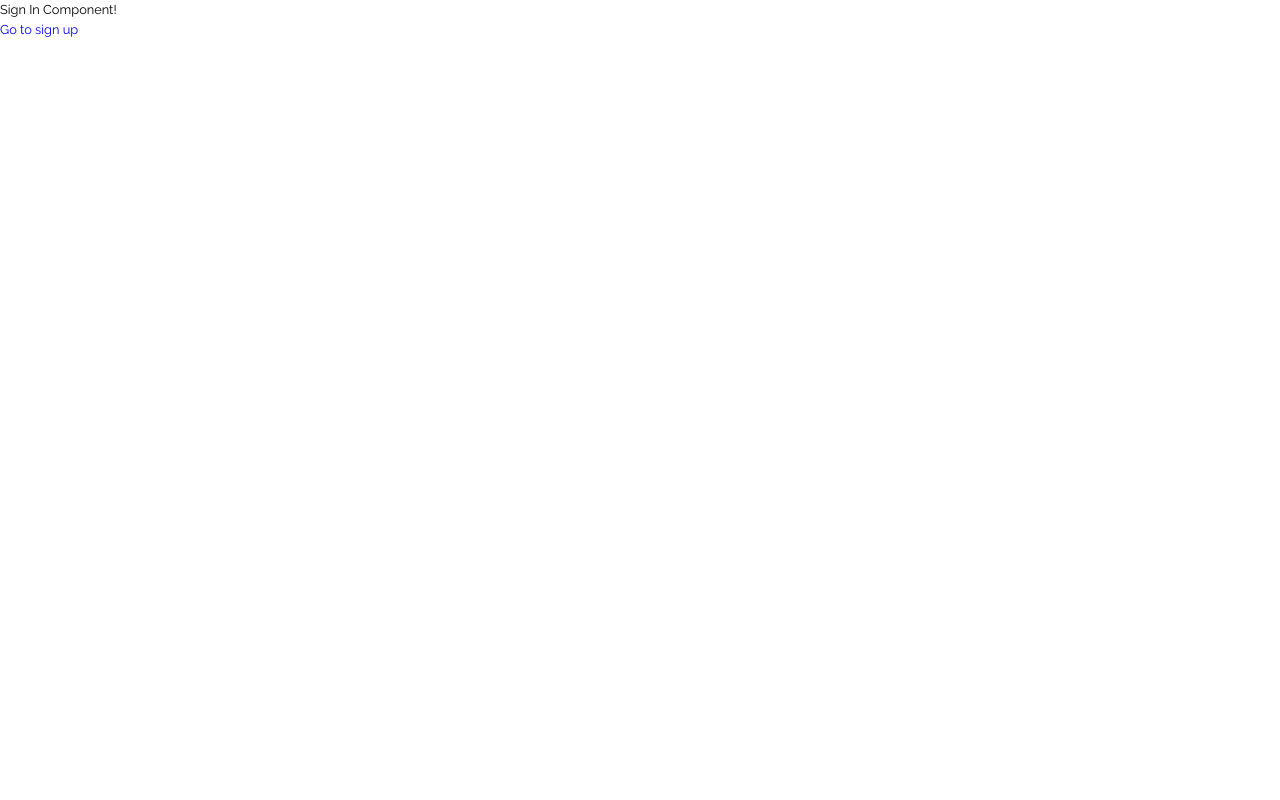
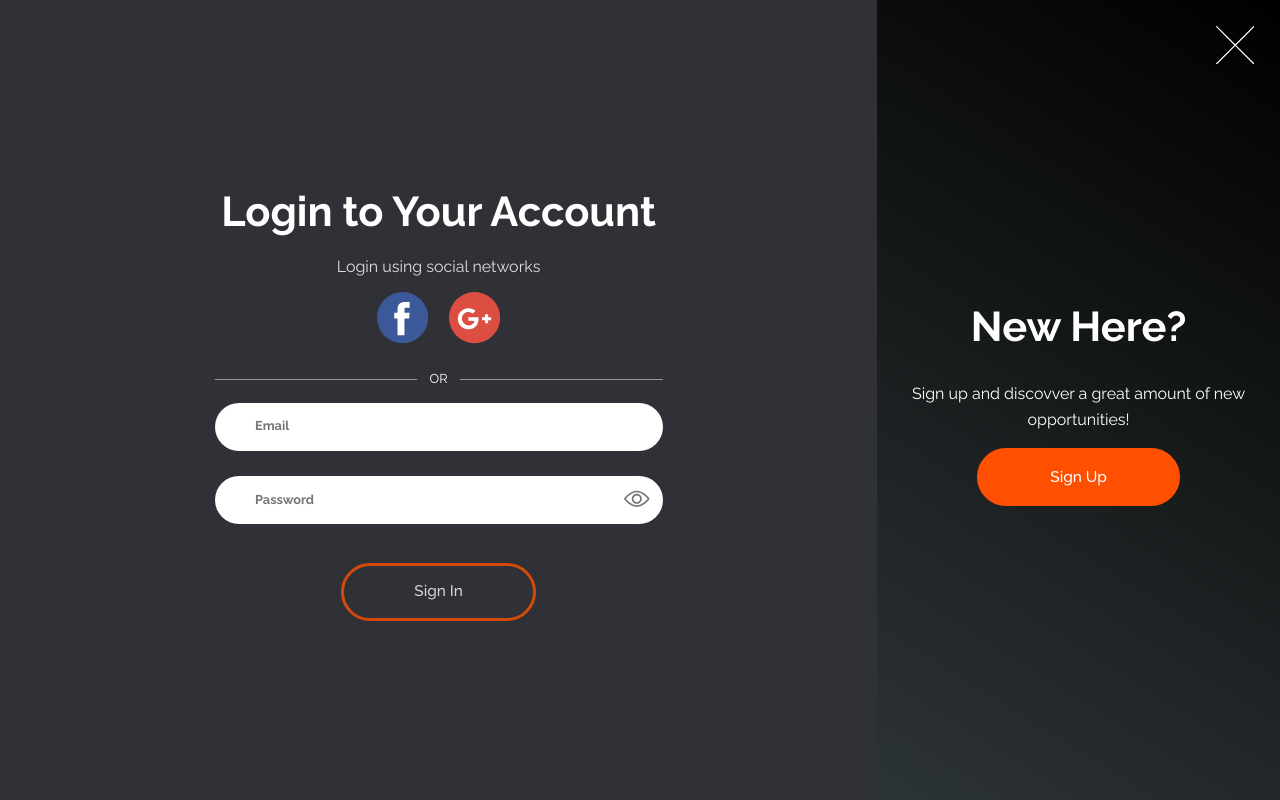
Before and after one commit to rmatu/progress-pal, a React (Create React App) app in the folder web/: page /sign-in in a window 1280 px wide. Built offline with nearby package versions, Linux system fonts and the light colour scheme.

Commit message:
Sign in UI

```diff
--- a/web/src/containers/Auth/SignIn/SignIn.tsx
+++ b/web/src/containers/Auth/SignIn/SignIn.tsx
@@ -1,16 +1,117 @@
-import React from "react";
+import { Field, Formik } from "formik";
+import React, { useState } from "react";
 import { NavLink } from "react-router-dom";
+import { ReactComponent as Cancel } from "../../../assets/svg/cancel.svg";
+import { ReactComponent as EyeIcon } from "../../../assets/svg/eye.svg";
+import { ReactComponent as FacebookIcon } from "../../../assets/svg/facebook.svg";
+import { ReactComponent as GoogleIcon } from "../../../assets/svg/google-plus.svg";
+import { Button, Heading } from "../../../components/UI";
+import { StyledForm } from "../../../components/UI/FormElements";
+import Input from "../../../components/UI/Input/Input";
+import Separator from "../../../components/UI/Separator/Separator";
 import * as ROUTES from "../../../constants/routes";
+import {
+  SignInFormTypes,
+  SignInInitialValues,
+  SignInSchema,
+} from "../../../utils/formSchemas";
+import {
+  AuthText,
+  AuthWrapper,
+  FieldRow,
+  FieldWrapper,
+  GoBack,
+  LoginForm,
+  SignInChange,
+  SocialIcons,
+  StyledP,
+  Wrapper,
+} from "./styles";
+
 interface SignInProps {}
 
 const SignIn: React.FC<SignInProps> = ({}) => {
+  const [passwordVisibility, setPasswordVisibility] = useState<boolean>(false);
+
   return (
-    <div>
-      <p>Sign In Component!</p>
-      <NavLink to={ROUTES.SIGN_UP}>
-        <p>Go to sign up</p>
+    <Wrapper>
+      <NavLink to={ROUTES.LANDING_PAGE}>
+        <GoBack>
+          <Cancel />
+        </GoBack>
       </NavLink>
-    </div>
+      <AuthWrapper>
+        <Heading size="h1" color="white" marginB="0.2em">
+          Login to Your Account
+        </Heading>
+        <AuthText>Login using social networks</AuthText>
+        <SocialIcons>
+          <FacebookIcon />
+          <GoogleIcon />
+        </SocialIcons>
+        <LoginForm>
+          <Separator />
+          <Formik
+            isInitialValid={false}
+            initialValues={SignInInitialValues}
+            validationSchema={SignInSchema}
+            onSubmit={async (values: SignInFormTypes, { setSubmitting }) => {
+              setSubmitting(false);
+            }}
+          >
+            {({ isSubmitting, isValid }) => (
+              <StyledForm>
+                <FieldRow>
+                  <FieldWrapper>
+                    <Field
+                      type="email"
+                      name="email"
+                      placeholder="Email"
+                      component={Input}
+                    ></Field>
+                  </FieldWrapper>
+                </FieldRow>
+                <FieldRow>
+                  <FieldWrapper>
+                    <Field
+                      type={passwordVisibility ? "text" : "password"}
+                      name="password"
+                      placeholder="Password"
+                      component={Input}
+                    >
+                      <EyeIcon
+                        onClick={() =>
+                          setPasswordVisibility(!passwordVisibility)
+                        }
+                      />
+                    </Field>
+                  </FieldWrapper>
+                </FieldRow>
+                <Button
+                  marginTop="1em"
+                  color="main"
+                  disabled={!isValid}
+                  type="submit"
+                >
+                  Sign In
+                </Button>
+              </StyledForm>
+            )}
+          </Formik>
+        </LoginForm>
+      </AuthWrapper>
+      <SignInChange>
+        <Heading size="h1" color="white" marginB="0.5em">
+          New Here?
+        </Heading>
+        <StyledP>
+          Sign up and discovver a great amount of new opportunities!
+        </StyledP>
+        <NavLink to={ROUTES.SIGN_UP}>
+          <Button>Sign Up</Button>
+        </NavLink>
+      </SignInChange>
+    </Wrapper>
   );
 };
 export default SignIn;
--- a/web/src/containers/Auth/SignIn/styles/index.tsx
+++ b/web/src/containers/Auth/SignIn/styles/index.tsx
@@ -1 +1,86 @@
 import styled from "styled-components/macro";
+
+export const Wrapper = styled.div`
+  max-width: 100vw;
+  min-height: 100vh;
+  display: flex;
+  color: white;
+  position: relative;
+`;
+
+export const SignInChange = styled.div`
+  width: 45em;
+  height: 100vh;
+  background: rgb(45, 52, 54);
+  background: linear-gradient(
+    32deg,
+    rgba(45, 52, 54, 1) 0%,
+    rgba(0, 0, 0, 1) 100%
+  );
+
+  display: flex;
+  flex-direction: column;
+  justify-content: center;
+  align-items: center;
+  padding: 1em;
+`;
+
+export const GoBack = styled.div`
+  z-index: 10;
+  position: absolute;
+  height: 3em;
+  width: 3em;
+  top: 2em;
+  right: 2em;
+
+  svg {
+    fill: white;
+  }
+`;
+
+export const StyledP = styled.p`
+  text-align: center;
+  font-size: 1.25rem;
+  margin-bottom: 1em;
+`;
+
+export const AuthWrapper = styled.div`
+  display: flex;
+  flex-direction: column;
+  justify-content: center;
+  align-items: center;
+  background-color: #2f3136;
+  width: 100%;
+`;
+
+export const AuthText = styled.p`
+  color: ${({ theme }) => theme.colors.grayText};
+  font-size: 1.25rem;
+`;
+
+export const SocialIcons = styled.div`
+  margin-top: 1em;
+  display: flex;
+  flex-direction: row;
+  justify-content: space-around;
+  svg {
+    cursor: pointer;
+    height: 4em;
+    width: 4em;
+    margin: 0 0.8em;
+  }
+`;
+
+export const LoginForm = styled.div`
+  max-width: 35em;
+`;
+
+export const FieldWrapper = styled.div`
+  width: 100%;
+`;
+
+export const FieldRow = styled.div`
+  display: flex;
+  flex-direction: row;
+  justify-content: space-between;
+`;
--- a/web/src/containers/Auth/SignUp/SignUp.tsx
+++ b/web/src/containers/Auth/SignUp/SignUp.tsx
@@ -1,5 +1,5 @@
 import { Field, Formik } from "formik";
-import React, { useEffect, useRef, useState } from "react";
+import React, { useState } from "react";
 import { NavLink } from "react-router-dom";
 import { ReactComponent as Cancel } from "../../../assets/svg/cancel.svg";
 import { ReactComponent as EyeIcon } from "../../../assets/svg/eye.svg";
@@ -70,7 +70,7 @@ const SignUp: React.FC<SignUpProps> = ({}) => {
               setSubmitting(false);
             }}
           >
-            {({ isSubmitting, isValid = false }) => (
+            {({ isSubmitting, isValid }) => (
               <StyledForm>
                 <FieldRow>
                   <FieldWrapper>
--- a/web/src/utils/formSchemas/index.tsx
+++ b/web/src/utils/formSchemas/index.tsx
@@ -3,6 +3,16 @@ import * as Yup from "yup";
 /**
  * * Sign In
  */
+
+export interface SignInFormTypes {
+  email: string;
+  password: string;
+}
+
+export const SignInInitialValues = {
+  email: "",
+  password: "",
+};
 
 export const SignInSchema = Yup.object().shape({
   email: Yup.string()
@@ -17,19 +27,19 @@ export const SignInSchema = Yup.object().shape({
  * * Sign Up
  */
 
+export interface SignUpFormTypes {
+  nickname: string;
+  email: string;
+  password: string;
+  confirmPassword: string;
+}
+
 export const SignUpInitialValues = {
   nickname: "",
   email: "",
   password: "",
   confirmPassword: "",
 };
-
-export interface SignUpFormTypes {
-  nickname: string;
-  email: string;
-  password: string;
-  confirmPassword: string;
-}
 
 export const SignUpSchema = Yup.object().shape({
   nickname: Yup.string()
```
